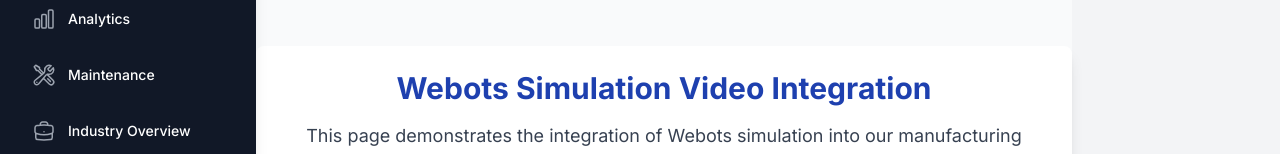
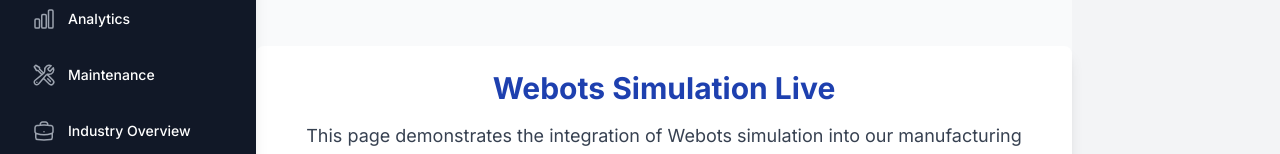
Before and after one commit to CyberKnightsHack/FactoryFlow-AI, a Next.js app: page /webot-simulation in a window 1280 px wide. Shown: the part 142-296 px from the top of the page. Built offline with nearby package versions, Linux system fonts and the light colour scheme.

Commit message:
Update page.tsx

```diff
--- a/app/webot-simulation/page.tsx
+++ b/app/webot-simulation/page.tsx
@@ -64,7 +64,7 @@
             variants={fadeUpVariant}
             whileHover={hoverScale}
           >
-            Webots Simulation Video Integration
+            Webots Simulation Live
           </motion.h1>
 
           {/* Description */}
@@ -87,7 +87,6 @@
               <video
                 ref={videoRef}
                 className="w-full h-auto rounded-lg"
-                controls
                 muted
                 loop
               >
```
